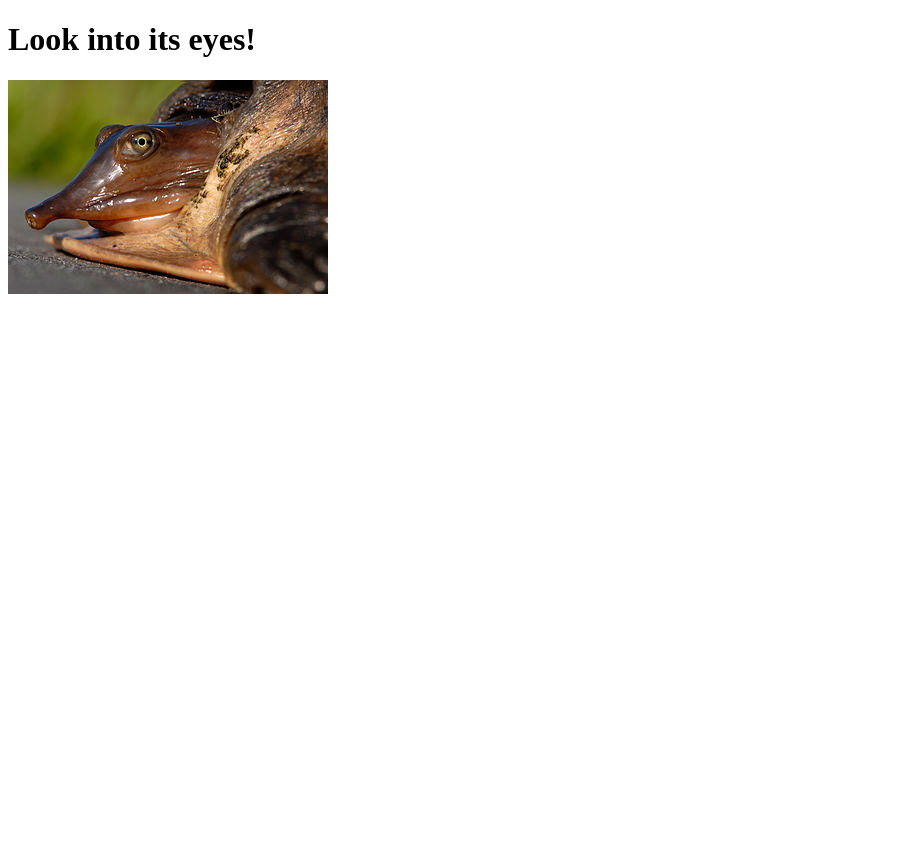
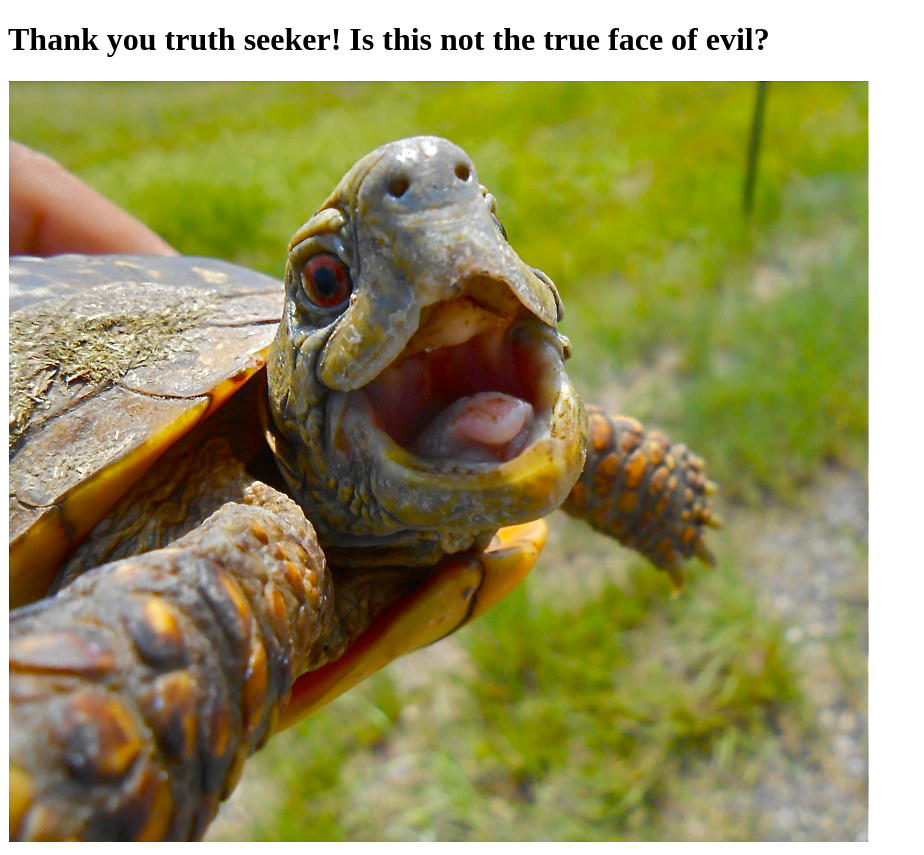
Before and after one commit to ajvera/ajvera.github.io, a plain HTML site: page truth.html in a window 1280 px wide. Shown: the whole page, without its empty margins (0-924 px from the left). Before the commit the page ends 800 px from the top, so only its background shows below. Drawn offline with Linux system fonts and the light colour scheme.

Commit message:
Fix html validation errors

```diff
--- a/truth.html
+++ b/truth.html
@@ -1,10 +1,10 @@
 <!DOCTYPE html>
 <html>
 <head>
-  <title></title>
+  <title>Turtle Truth</title>
 </head>
 <body>
-<h1>Look into its eyes!</h1>
-<img src="images/turtle4.jpg">
+<h1>Thank you truth seeker! Is this not the true face of evil?</h1>
+<img src="images/turtle1.jpg">
 </body>
 </html>
```
Also changed, not shown: index.html (+3 -6 lines).
